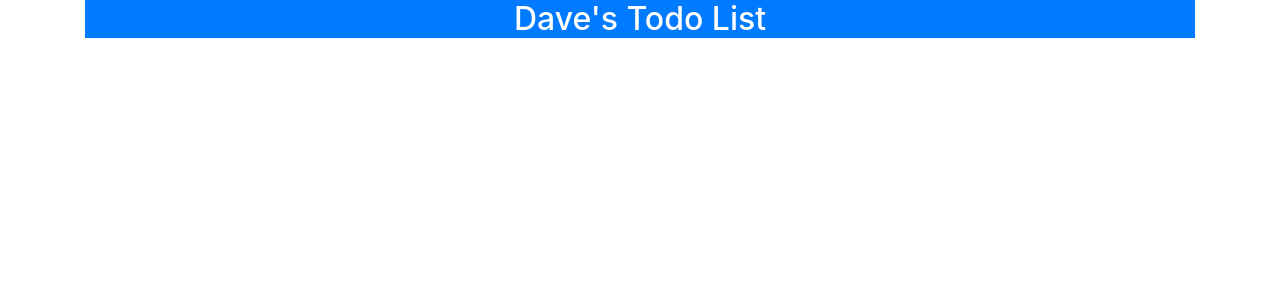
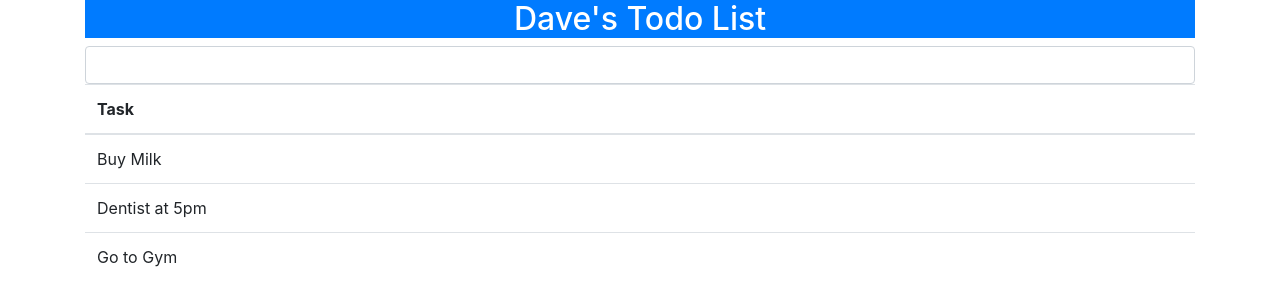
Before and after one commit to dlinardi/todo-react, a React (Create React App) app: page / in a window 1280 px wide. Shown: the top 306 px of the page. Built offline with nearby package versions, Linux system fonts and the light colour scheme.

Commit message:
updateValue form

```diff
--- a/src/App.js
+++ b/src/App.js
@@ -12,8 +12,20 @@ export default class App extends Component {
         { action: "Dentist at 5pm", done: false },
         { action: "Go to Gym", done: false },
       ],
+      newTodo: "",
     };
   }
+
+  todoRows = () =>
+    this.state.todoItems.map((item) => (
+      <tr key={item.action}>
+        <td>{item.action}</td>
+      </tr>
+    ));
+
+  updateValue = (event) => {
+    this.setState({ newTodo: event.target.value });
+  };
 
   render = () => (
     <div className="container">
@@ -23,6 +35,23 @@ export default class App extends Component {
             {this.state.userName}'s Todo List
           </h2>
         </div>
+        <div className="col-12">
+          <input
+            className="form-control"
+            value={this.state.newTodo}
+            onChange={this.updateValue}
+          />
+        </div>
+        <div className="col-12">
+          <table className="table">
+            <thead>
+              <tr>
+                <th>Task</th>
+              </tr>
+            </thead>
+            <tbody>{this.todoRows()}</tbody>
+          </table>
+        </div>
       </div>
     </div>
   );
```
